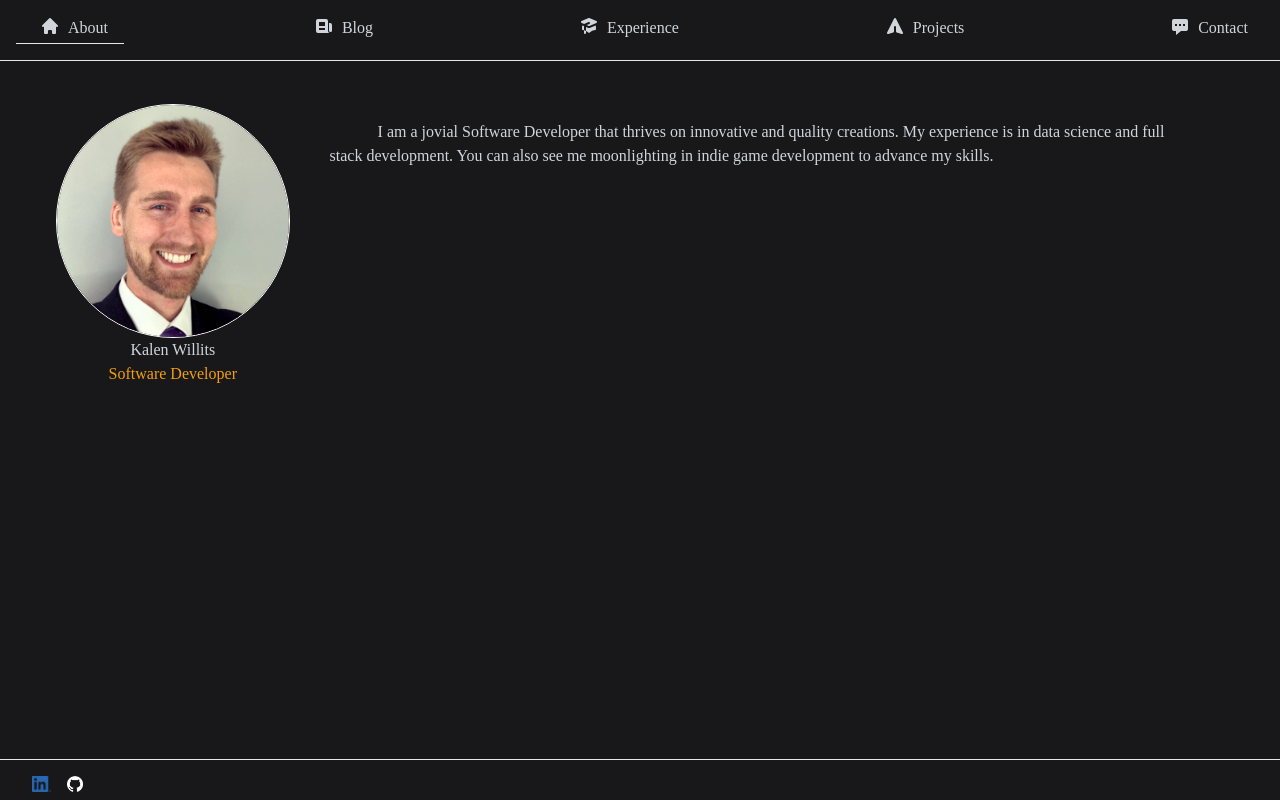
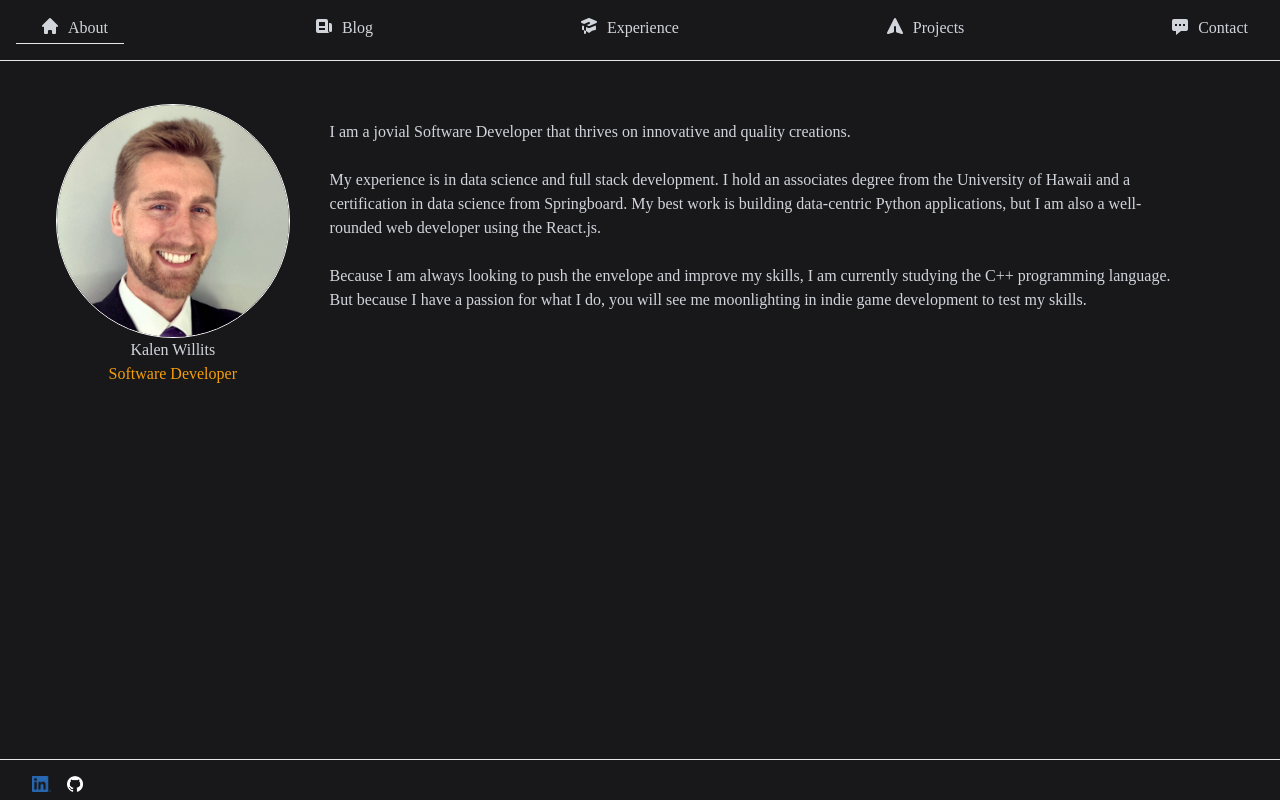
Before and after one commit to kalenwillits/portfolio, a Next.js app: page / in a window 1280 px wide. Built offline with nearby package versions, Linux system fonts and the light colour scheme.

Commit message:
Updating about

```diff
--- a/components/AboutSection.js
+++ b/components/AboutSection.js
@@ -25,7 +25,7 @@ const AboutSection = () => {
           </div>
         </div>
         <div className="text-white md:px-10 col-span-5 md:col-span-4">
-          <div className="mt-4 text-gray-300 indent-12" dangerouslySetInnerHTML={{__html: about.description}} />
+          <div className="mt-4 text-gray-300" dangerouslySetInnerHTML={{__html: about.description}} />
         </div>
       </div>
   )
--- a/components/BlogCard.js
+++ b/components/BlogCard.js
@@ -10,7 +10,7 @@ const BlogCard = ({ data }) => {
         {data.timestamp}
       </div>
     </div>
-    <div className="col-span-4 mt-4 md:mt-0" dangerouslySetInnerHTML={{__html: data.body}} />
+    <div className="col-span-6 md:col-span-4 mt-4 md:mt-0 indent-5" dangerouslySetInnerHTML={{__html: data.body}} />
    </div>
   )
 };
--- a/data/about.js
+++ b/data/about.js
@@ -1,4 +1,16 @@
 export const about = {
   title: "Software Developer",
   description: `<p>
-  I am a jovial Software Developer that thrives on innovative and quality creations. My experience is in data science and full stack development. You can also see me moonlighting in indie game development to advance my skills.</p>` }
+  I am a jovial Software Developer that thrives on innovative and quality creations.
+  <br>
+  <br>
+  My experience is in data science and full stack development. I hold an associates degree from the University of Hawaii
+  and a certification in data science from Springboard. My best work is building data-centric Python applications, but
+  I am also a well-rounded web developer using the React.js.
+  <br>
+  <br>
+  Because I am always looking to push the envelope and improve my skills, I am currently studying the C++ programming
+  language. But because I have a passion for what I do, you will see me moonlighting in indie game development to test
+  my skills.
+  </p>
+  ` }
--- a/data/blogs.js
+++ b/data/blogs.js
@@ -2,7 +2,7 @@ export const blogs =
   [
     {
       title:
-        "My portfolio live!",
+        "My portfolio is live!",
       timestamp:
         "June 27th, 2022",
       body: `
--- a/data/projects.js
+++ b/data/projects.js
@@ -28,6 +28,8 @@ export const projects =
 
         I built this website using Next.js and styled it with Tailwind CSS. It is reactive, mobile optimized. I chose
         to keep the data such as this post static in order to keep maintenance and loading times at a minimum.
+
+        There are still some "TODOs" to that will help scale the content of the page that I will implement as needed.
   `,
       links:
         [
```
